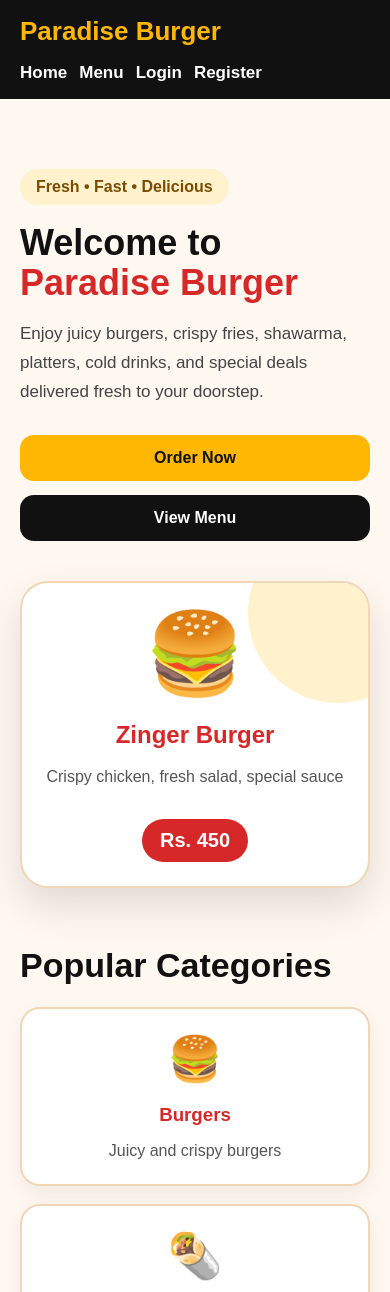
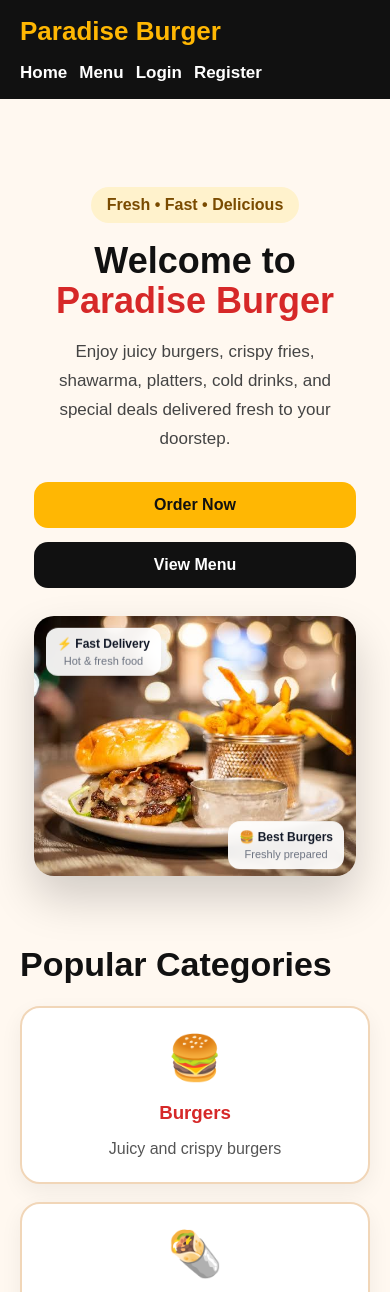
Before and after one commit to faryam-mujtaba/paradise-burger-mern, a React app in the folder frontend/: page / in a window 390 px wide. Shown: the top 1292 px of the page. Built offline with nearby package versions, Linux system fonts and the light colour scheme; the HTML template or start-up script is replaced by a standard one.

Commit message:
Add animated hero section to home page

```diff
--- a/frontend/src/index.css
+++ b/frontend/src/index.css
@@ -1517,3 +1517,118 @@ a {
     width: 100%;
   }
 }
+.hero-section {
+  max-width: 1200px;
+  margin: 40px auto 70px;
+  padding: 40px 24px;
+  display: grid;
+  grid-template-columns: 1fr 1fr;
+  gap: 40px;
+  align-items: center;
+}
+
+.hero-image-box {
+  position: relative;
+  width: 100%;
+  max-width: 520px;
+  height: 420px;
+  margin-left: auto;
+  border-radius: 28px;
+  overflow: hidden;
+  box-shadow: 0 22px 45px rgba(0, 0, 0, 0.18);
+}
+
+.hero-image {
+  width: 100%;
+  height: 100%;
+  object-fit: cover;
+  display: block;
+}
+
+/* Floating cards on image */
+.floating-card {
+  position: absolute;
+  background: rgba(255, 255, 255, 0.92);
+  color: #111827;
+  padding: 12px 16px;
+  border-radius: 16px;
+  box-shadow: 0 12px 28px rgba(0, 0, 0, 0.16);
+  display: flex;
+  flex-direction: column;
+  gap: 4px;
+  backdrop-filter: blur(8px);
+}
+
+.floating-card strong {
+  font-size: 15px;
+}
+
+.floating-card span {
+  font-size: 13px;
+  color: #6b7280;
+}
+
+.floating-card-top {
+  top: 22px;
+  left: 22px;
+}
+
+.floating-card-bottom {
+  right: 22px;
+  bottom: 22px;
+}
+
+/* Tablet */
+@media (max-width: 992px) {
+  .hero-section {
+    grid-template-columns: 1fr;
+    text-align: center;
+  }
+
+  .hero-image-box {
+    margin: 0 auto;
+    max-width: 600px;
+    height: 380px;
+  }
+
+  .hero-buttons {
+    justify-content: center;
+  }
+}
+
+/* Mobile */
+@media (max-width: 576px) {
+  .hero-section {
+    margin: 24px auto 45px;
+    padding: 24px 14px;
+    gap: 28px;
+  }
+
+  .hero-image-box {
+    height: 260px;
+    border-radius: 20px;
+  }
+
+  .floating-card {
+    padding: 9px 11px;
+    border-radius: 12px;
+  }
+
+  .floating-card strong {
+    font-size: 12px;
+  }
+
+  .floating-card span {
+    font-size: 11px;
+  }
+
+  .floating-card-top {
+    top: 12px;
+    left: 12px;
+  }
+
+  .floating-card-bottom {
+    right: 12px;
+    bottom: 12px;
+  }
+}
--- a/frontend/src/pages/Home.jsx
+++ b/frontend/src/pages/Home.jsx
@@ -1,12 +1,18 @@
 import { Link } from "react-router-dom";
+import { motion } from "framer-motion";
 import PageTransition from "../components/animations/PageTransition";
+
 function Home() {
   return (
     <PageTransition>
-
       <div className="home-page">
         <section className="hero-section">
-        <div className="hero-content">
+          <motion.div
+            className="hero-content"
+            initial={{ opacity: 0, x: -45 }}
+            animate={{ opacity: 1, x: 0 }}
+            transition={{ duration: 0.7, ease: "easeOut" }}
+          >
             <p className="hero-badge">Fresh • Fast • Delicious</p>
 
             <h1>
@@ -27,14 +33,38 @@ function Home() {
                 View Menu
               </Link>
             </div>
-        </div>
+          </motion.div>
 
-        <div className="hero-card">
-          <div className="burger-emoji">🍔</div>
-          <h2>Zinger Burger</h2>
-          <p>Crispy chicken, fresh salad, special sauce</p>
-          <strong>Rs. 450</strong>
-        </div>
+          <motion.div
+            className="hero-image-box"
+            initial={{ opacity: 0, x: 45, scale: 0.95 }}
+            animate={{ opacity: 1, x: 0, scale: 1 }}
+            transition={{ duration: 0.75, ease: "easeOut" }}
+          >
+            <img
+              src="/images/restaurant-hero.jpg"
+              alt="Paradise Burger restaurant food"
+              className="hero-image"
+            />
+
+            <motion.div
+              className="floating-card floating-card-top"
+              animate={{ y: [0, -10, 0] }}
+              transition={{ duration: 3, repeat: Infinity }}
+            >
+              <strong>⚡ Fast Delivery</strong>
+              <span>Hot & fresh food</span>
+            </motion.div>
+
+            <motion.div
+              className="floating-card floating-card-bottom"
+              animate={{ y: [0, 10, 0] }}
+              transition={{ duration: 3.5, repeat: Infinity }}
+            >
+              <strong>🍔 Best Burgers</strong>
+              <span>Freshly prepared</span>
+            </motion.div>
+          </motion.div>
         </section>
 
         <section className="home-categories">
@@ -84,7 +114,6 @@ function Home() {
           </div>
         </section>
       </div>
-
     </PageTransition>
   );
 }
```
Also changed, not shown: frontend/public/images/restaurant-hero.jpg (added). Lines whose indentation alone changed are shown as unchanged.
